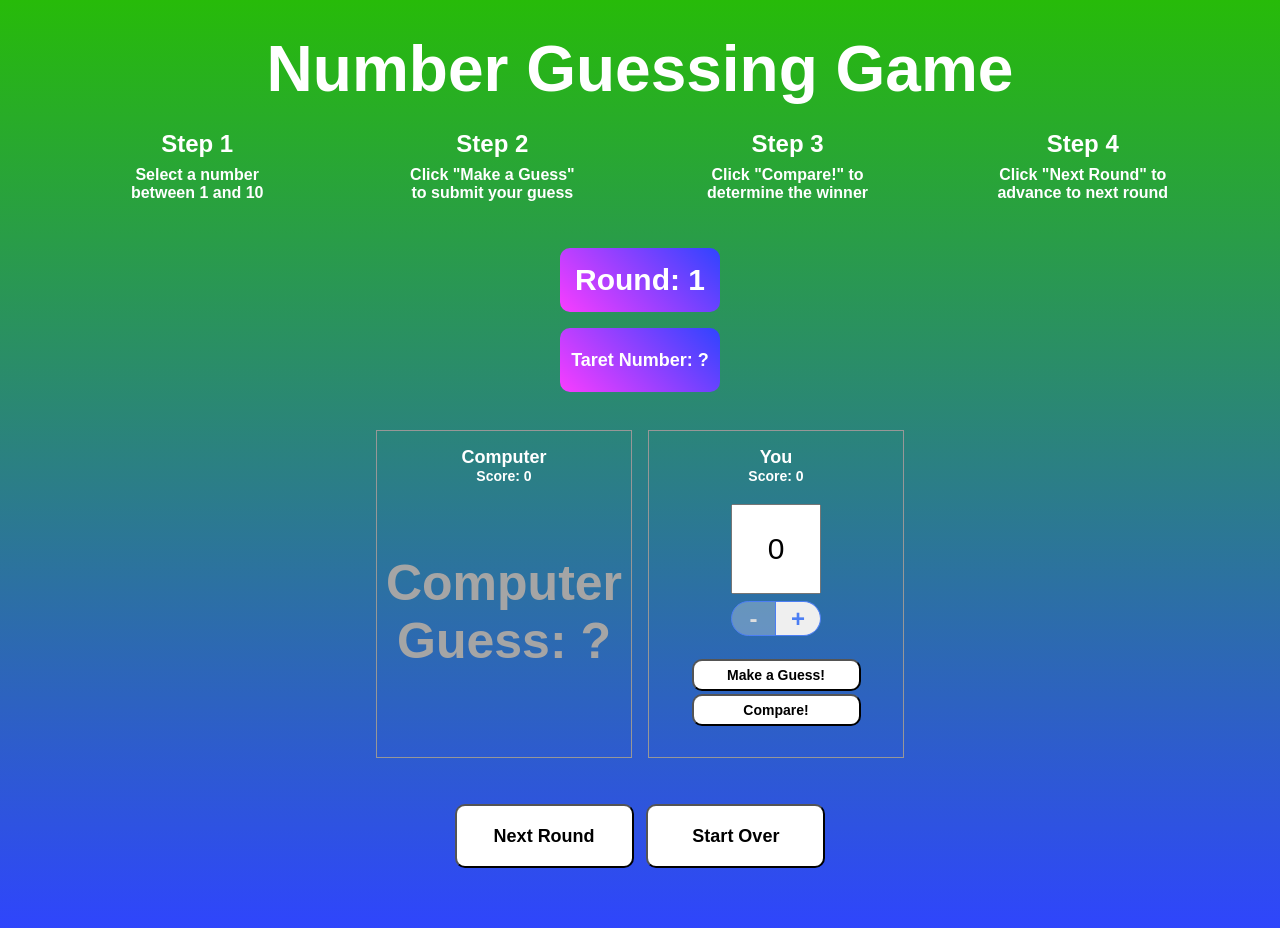
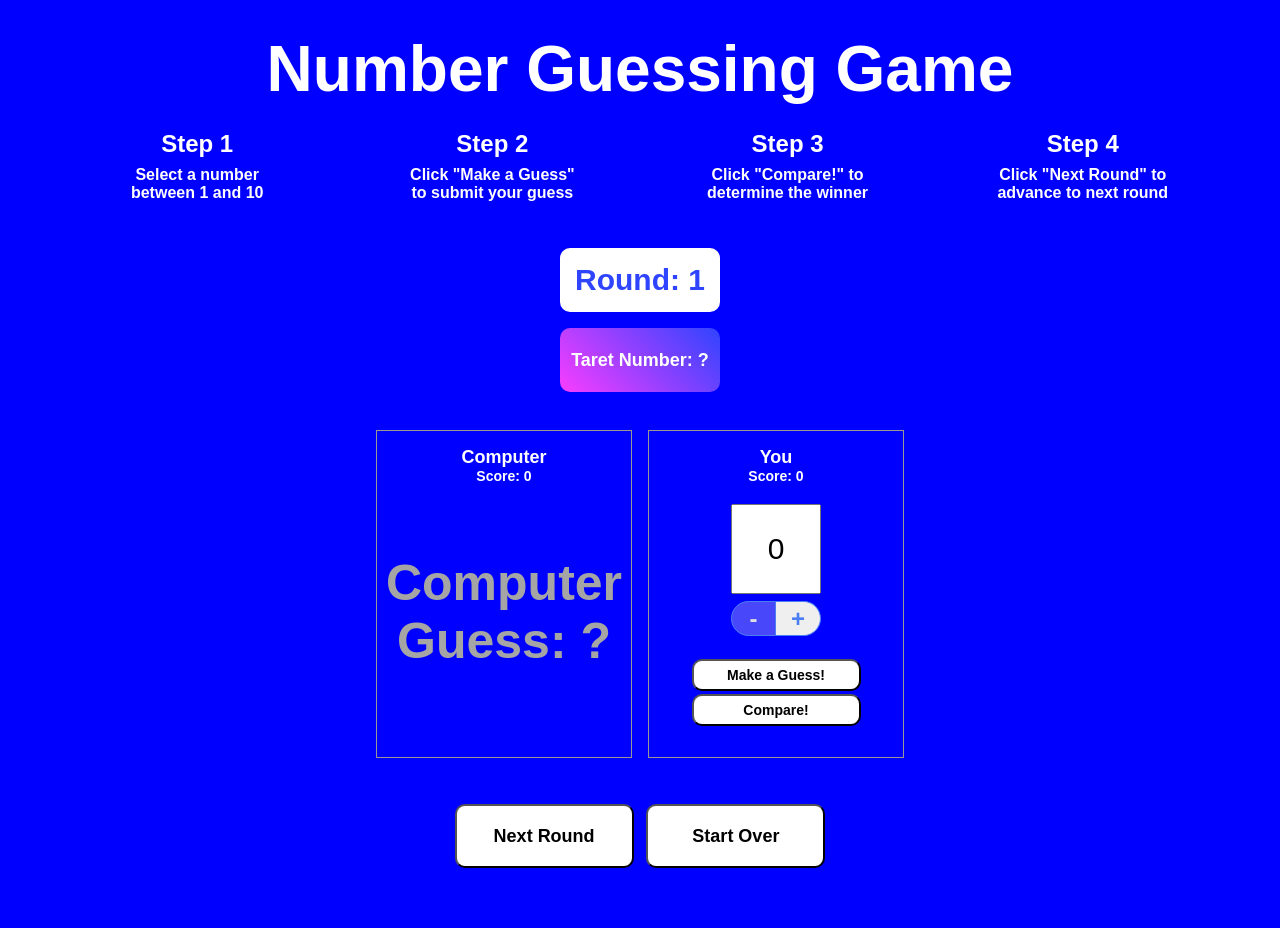
Before and after one commit to manovak24/Number_Guessing_Game, a React (Create React App) app: page / in a window 1280 px wide. Shown: the top 928 px of the page. Built offline with nearby package versions, Linux system fonts and the light colour scheme; a web font is replaced by a local one.

Commit message:
updating styles.

```diff
--- a/src/Components/game-container.css
+++ b/src/Components/game-container.css
@@ -5,13 +5,7 @@
 
 .body {
     min-height: 100%;
-    background: #2f44ff; /* fallback for old browsers */
-	background: -webkit-linear-gradient(
-		to right,
-		#27bb09,
-		#2f44ff
-	); /* Chrome 10-25, Safari 5.1-6 */
-	background: linear-gradient(180deg, #27bb09, #2f44ff);
+    background-color: blue;
     min-height: 100vh;
     padding-bottom: 4rem;
 }
--- a/src/Components/game.css
+++ b/src/Components/game.css
@@ -9,14 +9,8 @@
     font-size: 30px;
     font-weight: 800;
     margin-bottom: 0px;
-    color: white;
-    background: #f93dff; /* fallback for old browsers */
-	background: -webkit-linear-gradient(
-		to right,
-		#f93dff,
-		#2f44ff
-	); /* Chrome 10-25, Safari 5.1-6 */
-	background: linear-gradient(45deg, #f93dff, #2f44ff);
+    color: #2f44ff;
+    background-color: #fff;
     width: 10rem;
     height: 4rem;
     border-radius: 10px;
```
